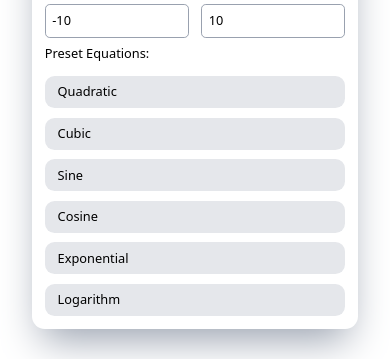
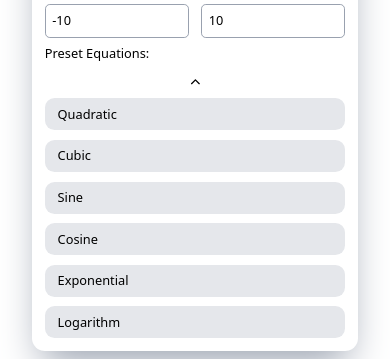
Before and after one commit to adityafadhilh/calculator-react, a React (Vite) app: page / in a window 390 px wide. Both pictures are taken after a click on the element 194 px from the left and 218 px from the top of the page. Shown: the part 413-772 px from the top of the page. Built offline with nearby package versions, Linux system fonts and the light colour scheme.

Commit message:
adjust graph mobile ui (adding chevron down and up icon)

```diff
--- /dev/null
+++ b/src/assets/ChevronDownIcon.tsx
@@ -0,0 +1,10 @@
+import type { SVGProps } from "react"
+const ChevronDownIcon = (props: SVGProps<SVGSVGElement>) => (
+    <svg xmlns="http://www.w3.org/2000/svg" viewBox="0 0 640 640" {...props}>
+        <path
+            fill={props.color || '#000'}
+            d="M297.4 470.6c12.5 12.5 32.8 12.5 45.3 0l192-192c12.5-12.5 12.5-32.8 0-45.3s-32.8-12.5-45.3 0L320 402.7 150.6 233.4c-12.5-12.5-32.8-12.5-45.3 0s-12.5 32.8 0 45.3l192 192z"
+        />
+    </svg>
+)
+export default ChevronDownIcon
--- /dev/null
+++ b/src/assets/ChevronUpIcon.tsx
@@ -0,0 +1,10 @@
+import type { SVGProps } from "react"
+const ChevronUpIcon = (props: SVGProps<SVGSVGElement>) => (
+    <svg xmlns="http://www.w3.org/2000/svg" viewBox="0 0 640 640" {...props}>
+        <path
+            fill={props.color || '#000'}
+            d="M297.4 169.4c12.5-12.5 32.8-12.5 45.3 0l192 192c12.5 12.5 12.5 32.8 0 45.3s-32.8 12.5-45.3 0L320 237.3 150.6 406.6c-12.5 12.5-32.8 12.5-45.3 0s-12.5-32.8 0-45.3l192-192z"
+        />
+    </svg>
+)
+export default ChevronUpIcon
--- a/src/components/Calculator.tsx
+++ b/src/components/Calculator.tsx
@@ -14,7 +14,7 @@ export function Calculator() {
         ['4', '5', '6', '*'],
         ['1', '2', '3', '-'],
         ['0', '.', '=', '+'],
-        // ['+/-', '()', '%']
+        // ['+/-', '(', ')', '%']
     ];
 
     // const API_KEY = import.meta.env.VITE_GEMINI_API_KEY;
--- a/src/components/Graph.tsx
+++ b/src/components/Graph.tsx
@@ -2,6 +2,8 @@ import Plot from 'react-plotly.js';
 import { compile } from 'mathjs';
 import { useEffect, useMemo, useState } from 'react';
 import { EQUATIONS } from '../helpers/equations';
+import ChevronDownIcon from '../assets/ChevronDownIcon';
+import ChevronUpIcon from '../assets/ChevronUpIcon';
 
 type XRangeType = {
     min: number,
@@ -18,6 +20,7 @@ export function Graph() {
     const [x, setX] = useState<any>([]);
     const [y, setY] = useState<any>([]);
     const [activeMode, setActiveMode] = useState<'lines' | 'markers'>('lines');
+    const [showPreset, setShowPreset] = useState<boolean>(true);
 
     const generatePlot = () => {
         try {
@@ -42,6 +45,17 @@ export function Graph() {
     };
 
     useEffect(() => {
+        const handleResize = () => {
+            if (window.innerWidth >= 768) {
+                setShowPreset(true);
+            }
+        };
+        handleResize();
+        window.addEventListener('resize', handleResize);
+        return () => window.removeEventListener('resize', handleResize);
+    }, []);
+
+    useEffect(() => {
         generatePlot();
     }, [equation, range, activeMode])
 
@@ -52,7 +66,10 @@ export function Graph() {
     const _equationsPreset = () => {
         return (
             <div className="flex flex-col space-y-3 w-full pt-2 md:flex-row md:space-x-2">
-                {Object.entries(EQUATIONS).map(([_, eq]) => {
+                <div className='flex justify-center md:hidden' onClick={() => setShowPreset(!showPreset)}>
+                    {showPreset ? <ChevronUpIcon className='h-4' /> : <ChevronDownIcon className='h-4' />}
+                </div>
+                {showPreset && Object.entries(EQUATIONS).map(([_, eq]) => {
                     return (
                         <div
                             className="bg-gray-200 rounded-xl px-4 py-2 text-md h-10 hover:bg-gray-500 hover:text-white hover:cursor-pointer"
@@ -146,6 +163,7 @@ export function Graph() {
                             type: "scatter",
                             mode: activeMode,
                             name: `y = ${equation}`,
+                            line: { shape: 'spline' },
                         },
                     ]}
                     layout={{
```
